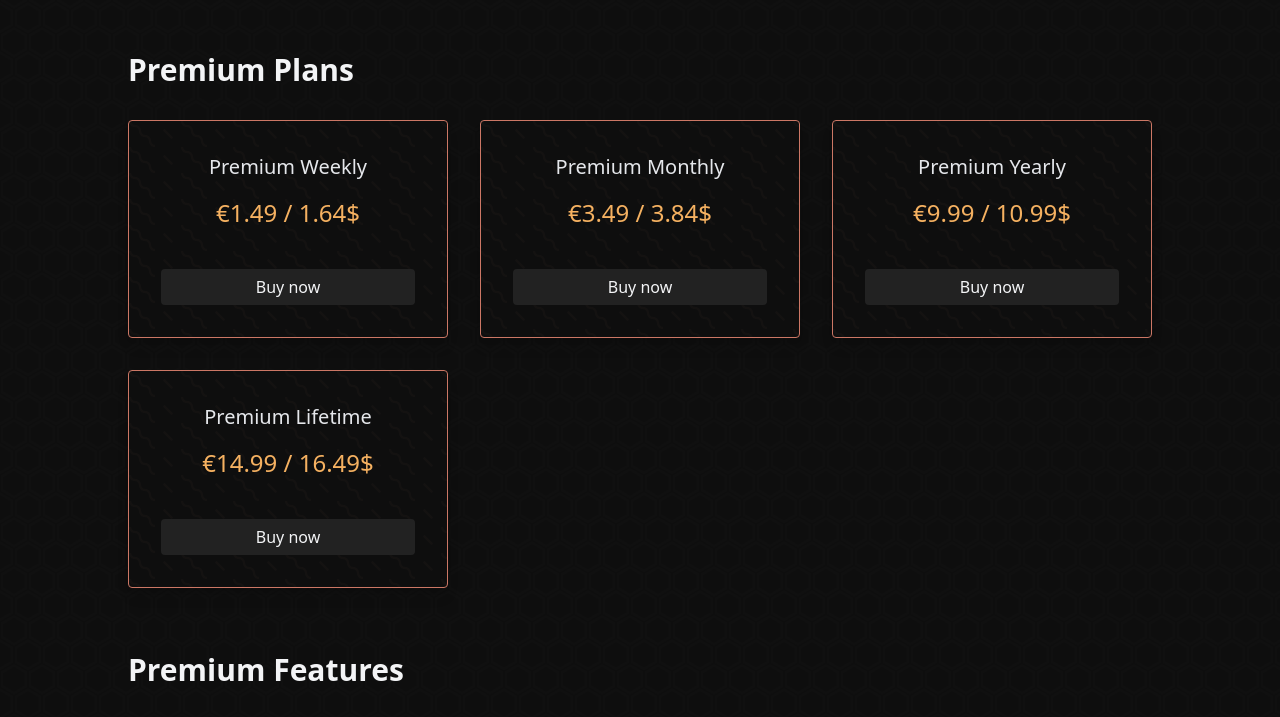
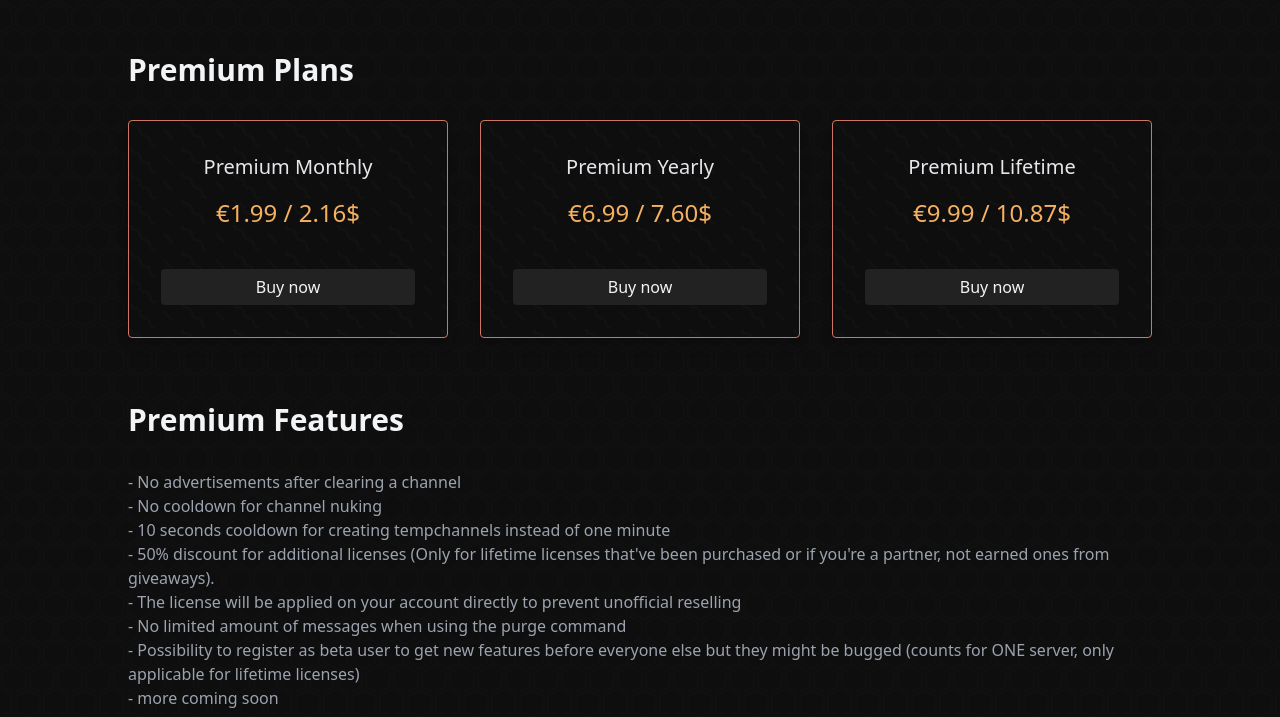
Before and after one commit to fwscl/fwscl.github.io, a website built with Vite: page index.html in a window 1280 px wide. Shown: the part 80-797 px from the top of the page. Built offline with nearby package versions, Linux system fonts and the light colour scheme.

Commit message:
Updated prices

```diff
--- a/index.html
+++ b/index.html
@@ -50,24 +50,19 @@
          <div class="mx-auto max-w-screen-lg px-4 sm:px-6 md:px-8 xl:px-0">
             <p class="text-gray-100 font-semibold text-3xl mb-8">Premium Plans</p>
             <div class="grid grid-cols-1 sm:grid-cols-2 lg:grid-cols-3 gap-8">
-               <div class="bg-premium p-8 text-center flex flex-col shadow-lg border border-nuke-redorange rounded">
-                 <p class="text-gray-200 text-xl mb-4">Premium Weekly</p>
-                 <p class="text-nuke-orange text-2xl mb-10">€1.49 / 1.64$</p>
-                 <a href="https://www.paypal.com/cgi-bin/webscr?cmd=_s-xclick&hosted_button_id=5EFU6CMYKMYPG" target="_blank" class="bg-nuke-gray text-gray-100 py-1.5 px-3 rounded transform hover:bg-nuke-lightergray">Buy now</a>
-                </div>
                 <div class="bg-premium p-8 text-center flex flex-col shadow-lg border border-nuke-redorange rounded">
                   <p class="text-gray-200 text-xl mb-4">Premium Monthly</p>
-                  <p class="text-nuke-orange text-2xl mb-10">€3.49 / 3.84$</p>
+                  <p class="text-nuke-orange text-2xl mb-10">€1.99 / 2.16$</p>
                   <a href="https://www.paypal.com/cgi-bin/webscr?cmd=_s-xclick&hosted_button_id=JXVTCM6H84Q6E" target="_blank" class="bg-nuke-gray text-gray-100 py-1.5 px-3 rounded transform hover:bg-nuke-lightergray">Buy now</a>
                </div>
                <div class="bg-premium p-8 text-center flex flex-col shadow-lg border border-nuke-redorange rounded">
                   <p class="text-gray-200 text-xl mb-4">Premium Yearly</p>
-                  <p class="text-nuke-orange text-2xl mb-10">€9.99 / 10.99$</p>
+                  <p class="text-nuke-orange text-2xl mb-10">€6.99 / 7.60$</p>
                   <a href="https://www.paypal.com/cgi-bin/webscr?cmd=_s-xclick&hosted_button_id=4SMM4K4AUTNPC" target="_blank" class="bg-nuke-gray text-gray-100 py-1.5 px-3 rounded transform hover:bg-nuke-lightergray">Buy now</a>
                </div>
                <div class="bg-premium p-8 text-center flex flex-col shadow-lg border border-nuke-redorange rounded">
                   <p class="text-gray-200 text-xl mb-4">Premium Lifetime</p>
-                  <p class="text-nuke-orange text-2xl mb-10">€14.99 / 16.49$</p>
+                  <p class="text-nuke-orange text-2xl mb-10">€9.99 / 10.87$</p>
                   <a href="https://www.paypal.com/cgi-bin/webscr?cmd=_s-xclick&hosted_button_id=MFE4L52QWFBZN" target="_blank" class="bg-nuke-gray text-gray-100 py-1.5 px-3 rounded transform hover:bg-nuke-lightergray">Buy now</a>
                </div>
             </div>
```
